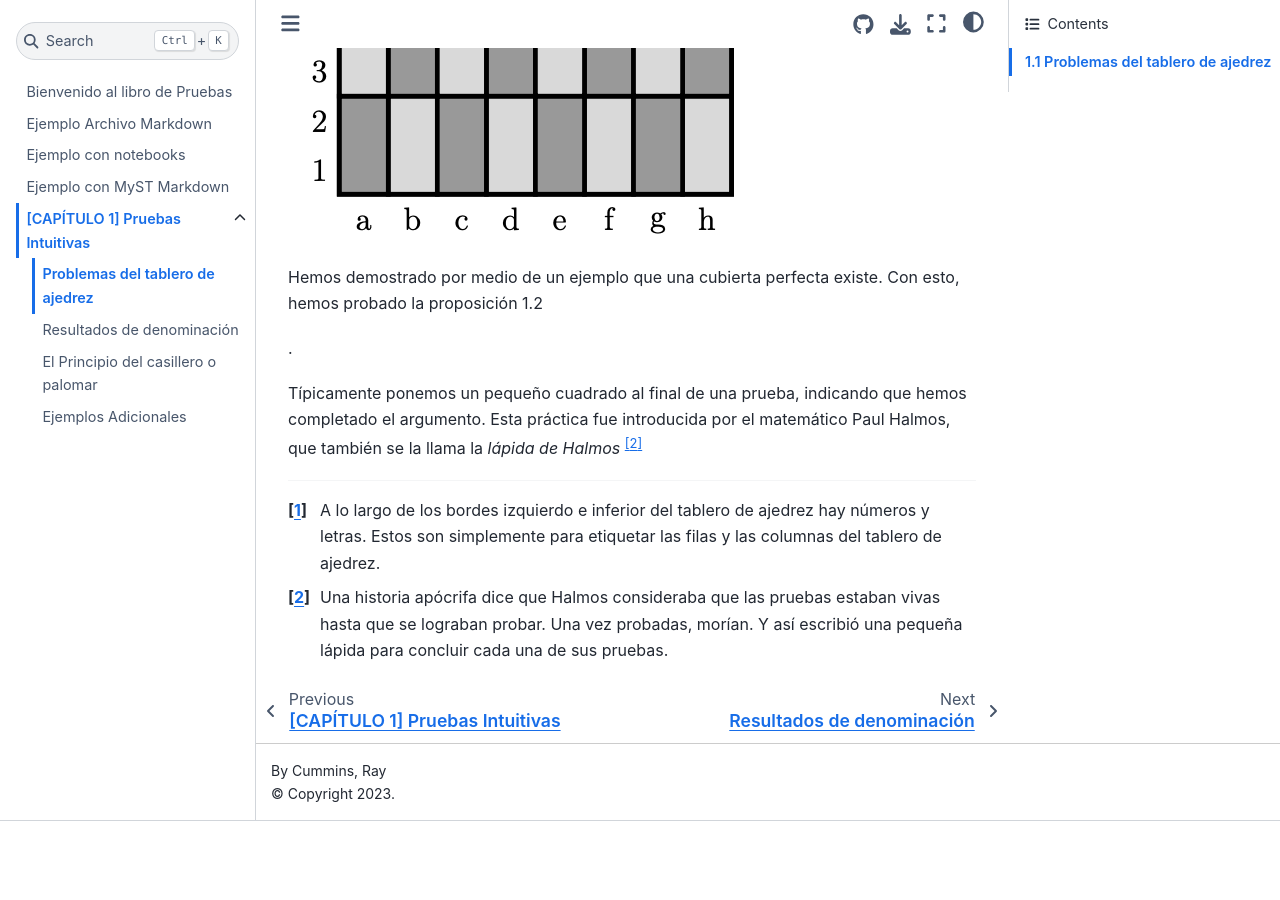
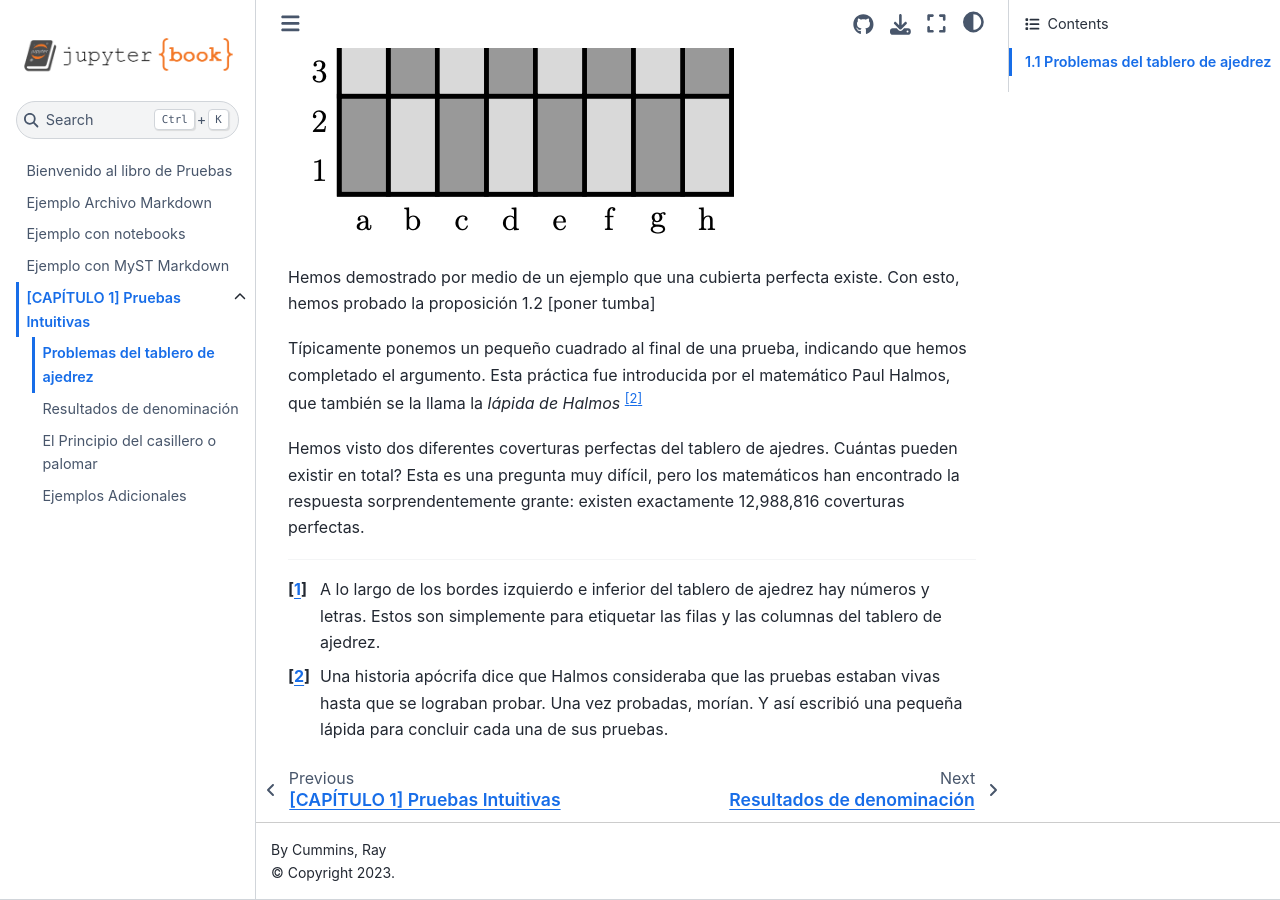
Before and after one commit to dabor238/pruebas, a Jupyter Book: the page built from chap_01/problemas_ajedrez.md, in a window 1280 px wide and 900 px high, scrolled down 3178 px. Built offline with Jupyter Book 1.0.4 settings and Sphinx 7.4.7 and the Sphinx Book theme 1.1.4, drawn with Linux system fonts in a browser that asks for light colours; before the commit the page ends 3999 px from its top, so only the background shows below that.

Commit message:
continuo cambios cap 1

```diff
--- a/chap_01/problemas_ajedrez.md
+++ b/chap_01/problemas_ajedrez.md
@@ -40,11 +40,16 @@
 **La prueba:** Observe que la siguiente imagen es una opción de cubierta perfecta.
 ![tablero ajedrez 04](img/04_fig.png)
 
-Hemos demostrado por medio de un ejemplo que una cubierta perfecta existe. Con esto, hemos probado la proposición 1.2
+Hemos demostrado por medio de un ejemplo que una cubierta perfecta existe. Con esto, hemos probado la proposición 1.2 [poner tumba]
 
-.
 
 Típicamente ponemos un pequeño cuadrado al final de una prueba, indicando que hemos completado el argumento. Esta práctica fue introducida por el matemático Paul Halmos, que también se la llama la *lápida de Halmos* [^nota2]
+
+Hemos visto dos diferentes coverturas perfectas del tablero de ajedres. Cuántas pueden existir en total? Esta es una pregunta muy difícil, pero los matemáticos han encontrado la respuesta sorprendentemente grante: existen exactamente 12,988,816 coverturas perfectas.
+
+
+
+
 
 
 
```
